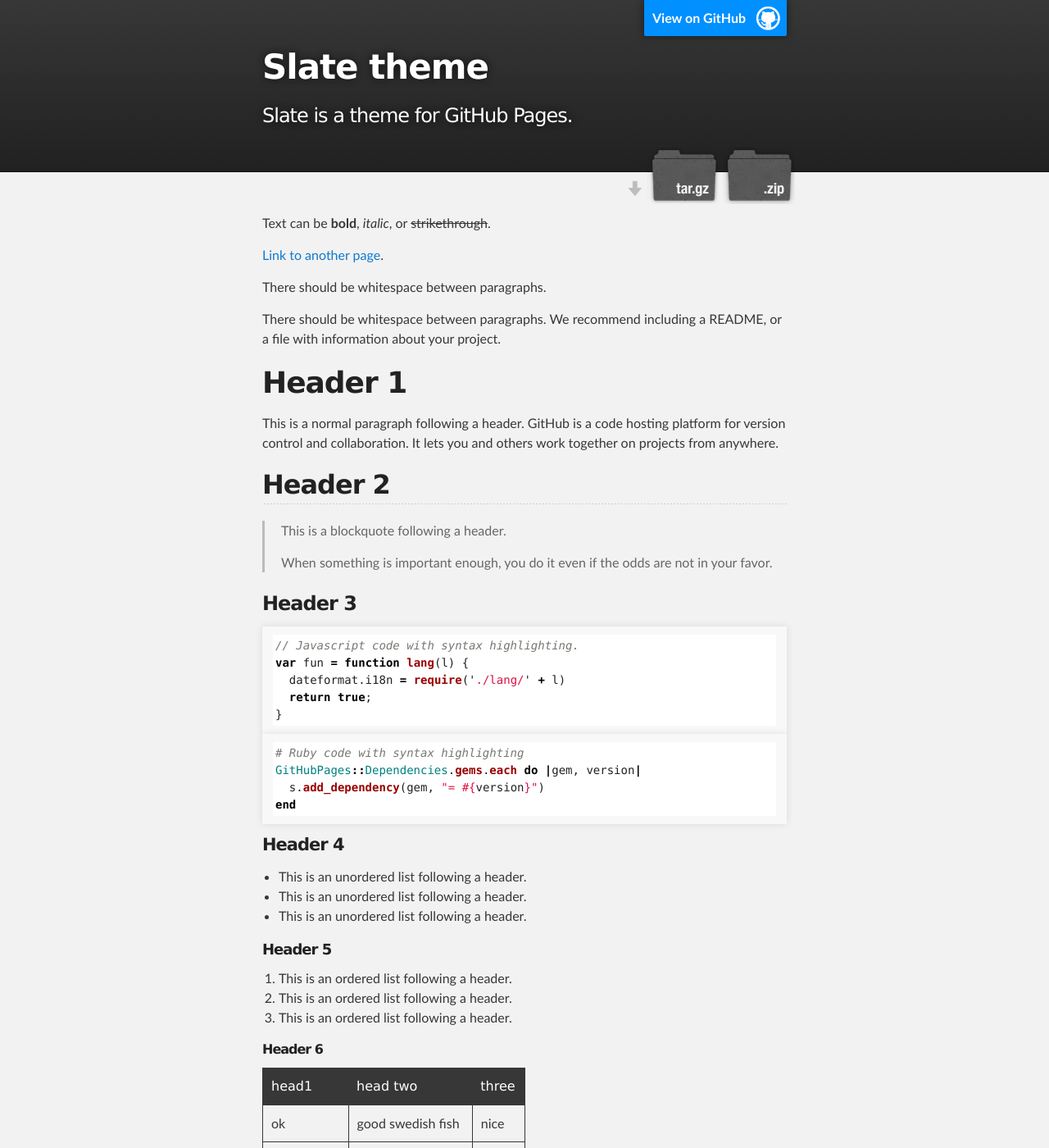
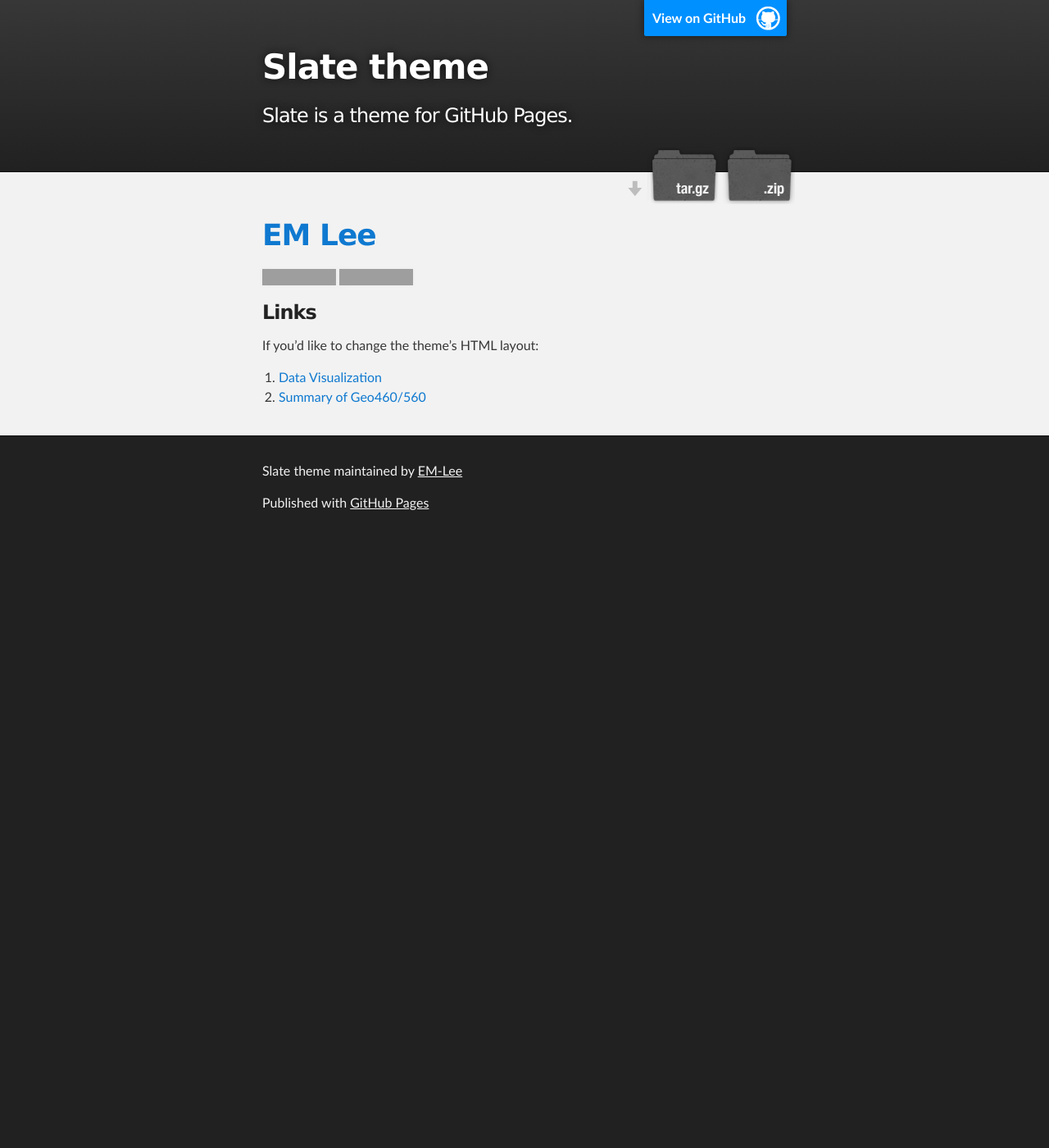
Before and after one commit to EM-Lee/firstPage, a Jekyll site: the page built from index.md, in a window 1280 px wide and 1400 px high. Shown: the whole window at 82% size. Built offline with Jekyll 4.4.1, drawn with Linux system fonts in a browser that asks for light colours; our own code applies the rules of GitHub Pages for plain Markdown files; some of the changed text lies outside the part shown; grey boxes are pictures that could not be loaded.

Commit message:
Update index.md

````diff
--- a/index.md
+++ b/index.md
@@ -1,123 +1,10 @@
----
-layout: default
----
+# [EM Lee](https://em-lee.github.io/firstPage/)
 
-Text can be **bold**, _italic_, or ~~strikethrough~~.
+[![Build Status](https://travis-ci.org/pages-themes/slate.svg?branch=master)](https://travis-ci.org/pages-themes/slate) [![Gem Version](https://badge.fury.io/rb/jekyll-theme-slate.svg)](https://badge.fury.io/rb/jekyll-theme-slate)
 
-[Link to another page](another-page).
+### Links
 
-There should be whitespace between paragraphs.
+If you'd like to change the theme's HTML layout:
 
-There should be whitespace between paragraphs. We recommend including a README, or a file with information about your project.
-
-# [](#header-1)Header 1
-
-This is a normal paragraph following a header. GitHub is a code hosting platform for version control and collaboration. It lets you and others work together on projects from anywhere.
-
-## [](#header-2)Header 2
-
-> This is a blockquote following a header.
->
-> When something is important enough, you do it even if the odds are not in your favor.
-
-### [](#header-3)Header 3
-
-```js
-// Javascript code with syntax highlighting.
-var fun = function lang(l) {
-  dateformat.i18n = require('./lang/' + l)
-  return true;
-}
-```
-
-```ruby
-# Ruby code with syntax highlighting
-GitHubPages::Dependencies.gems.each do |gem, version|
-  s.add_dependency(gem, "= #{version}")
-end
-```
-
-#### [](#header-4)Header 4
-
-*   This is an unordered list following a header.
-*   This is an unordered list following a header.
-*   This is an unordered list following a header.
-
-##### [](#header-5)Header 5
-
-1.  This is an ordered list following a header.
-2.  This is an ordered list following a header.
-3.  This is an ordered list following a header.
-
-###### [](#header-6)Header 6
-
-| head1        | head two          | three |
-|:-------------|:------------------|:------|
-| ok           | good swedish fish | nice  |
-| out of stock | good and plenty   | nice  |
-| ok           | good `oreos`      | hmm   |
-| ok           | good `zoute` drop | yumm  |
-
-### There's a horizontal rule below this.
-
-* * *
-
-### Here is an unordered list:
-
-*   Item foo
-*   Item bar
-*   Item baz
-*   Item zip
-
-### And an ordered list:
-
-1.  Item one
-1.  Item two
-1.  Item three
-1.  Item four
-
-### And a nested list:
-
-- level 1 item
-  - level 2 item
-  - level 2 item
-    - level 3 item
-    - level 3 item
-- level 1 item
-  - level 2 item
-  - level 2 item
-  - level 2 item
-- level 1 item
-  - level 2 item
-  - level 2 item
-- level 1 item
-
-### Small image
-
-![](https://assets-cdn.github.com/images/icons/emoji/octocat.png)
-
-### Large image
-
-![](https://guides.github.com/activities/hello-world/branching.png)
-
-
-### Definition lists can be used with HTML syntax.
-
-<dl>
-<dt>Name</dt>
-<dd>Godzilla</dd>
-<dt>Born</dt>
-<dd>1952</dd>
-<dt>Birthplace</dt>
-<dd>Japan</dd>
-<dt>Color</dt>
-<dd>Green</dd>
-</dl>
-
-```
-Long, single-line code blocks should not wrap. They should horizontally scroll if they are too long. This line should be long enough to demonstrate this.
-```
-
-```
-The final element.
-```
+1. [Data Visualization](https://github.com/leee5/Data-Visualization)
+2. [Summary of Geo460/560](https://github.com/leee5/Summary-of-Geo460-560-Spr.-2017-)
````
